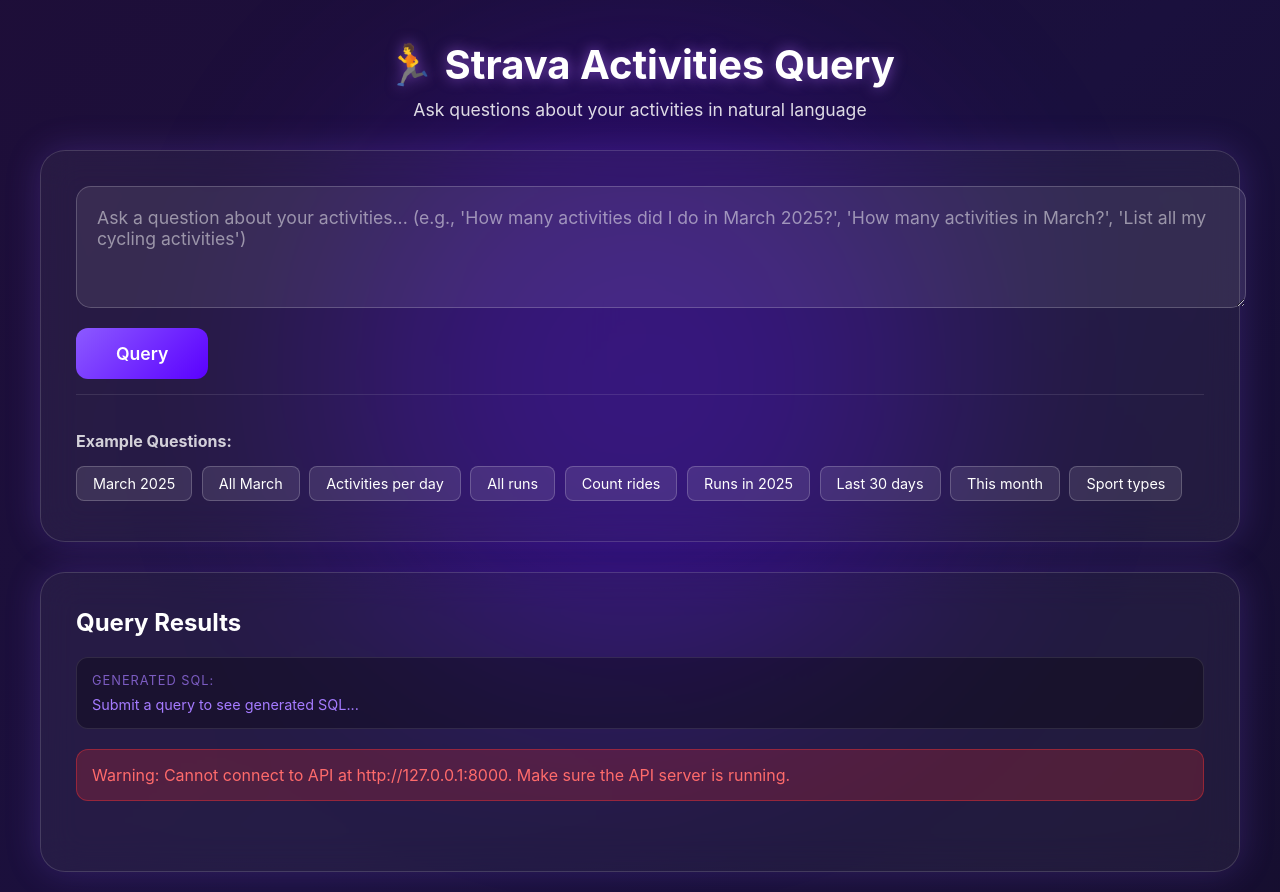
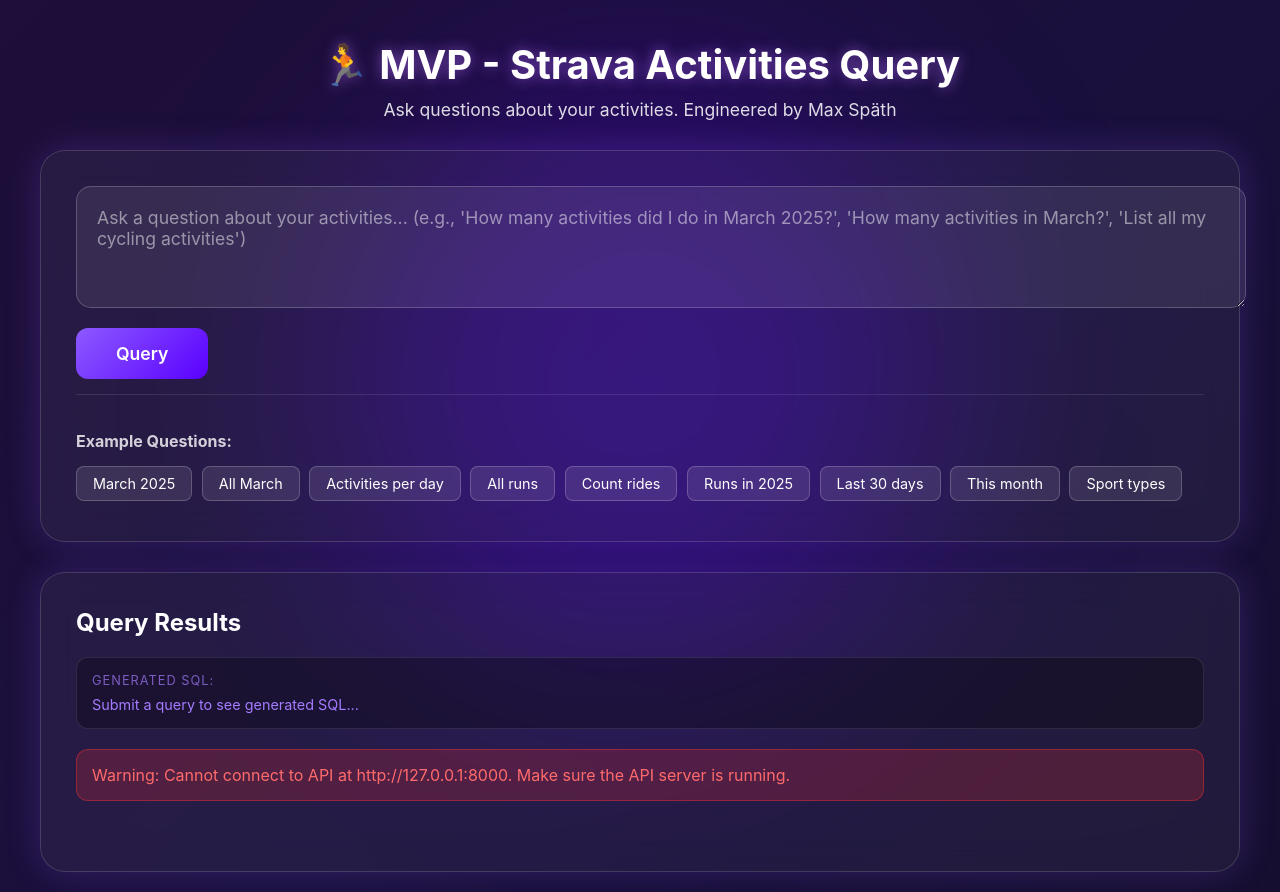
Before and after one commit to MaxLate/sport_analytics, a plain HTML site: page 2_analytics/Chat-to-Data/index.html in a window 1280 px wide. Drawn offline with Linux system fonts and the light colour scheme; no server answers; a web font is replaced by a local one.

Commit message:
update readme

```diff
--- a/2_analytics/Chat-to-Data/index.html
+++ b/2_analytics/Chat-to-Data/index.html
@@ -308,8 +308,8 @@
 
 <div id="glow"></div>
 
-<h1>🏃 Strava Activities Query</h1>
-<p class="subtitle">Ask questions about your activities in natural language</p>
+<h1>🏃 MVP -  Strava Activities Query</h1>
+<p class="subtitle">Ask questions about your activities. Engineered by Max Späth</p>
 
 <div id="mainContainer">
     <!-- Query Panel -->
```
Also changed, not shown: 1 other file.
